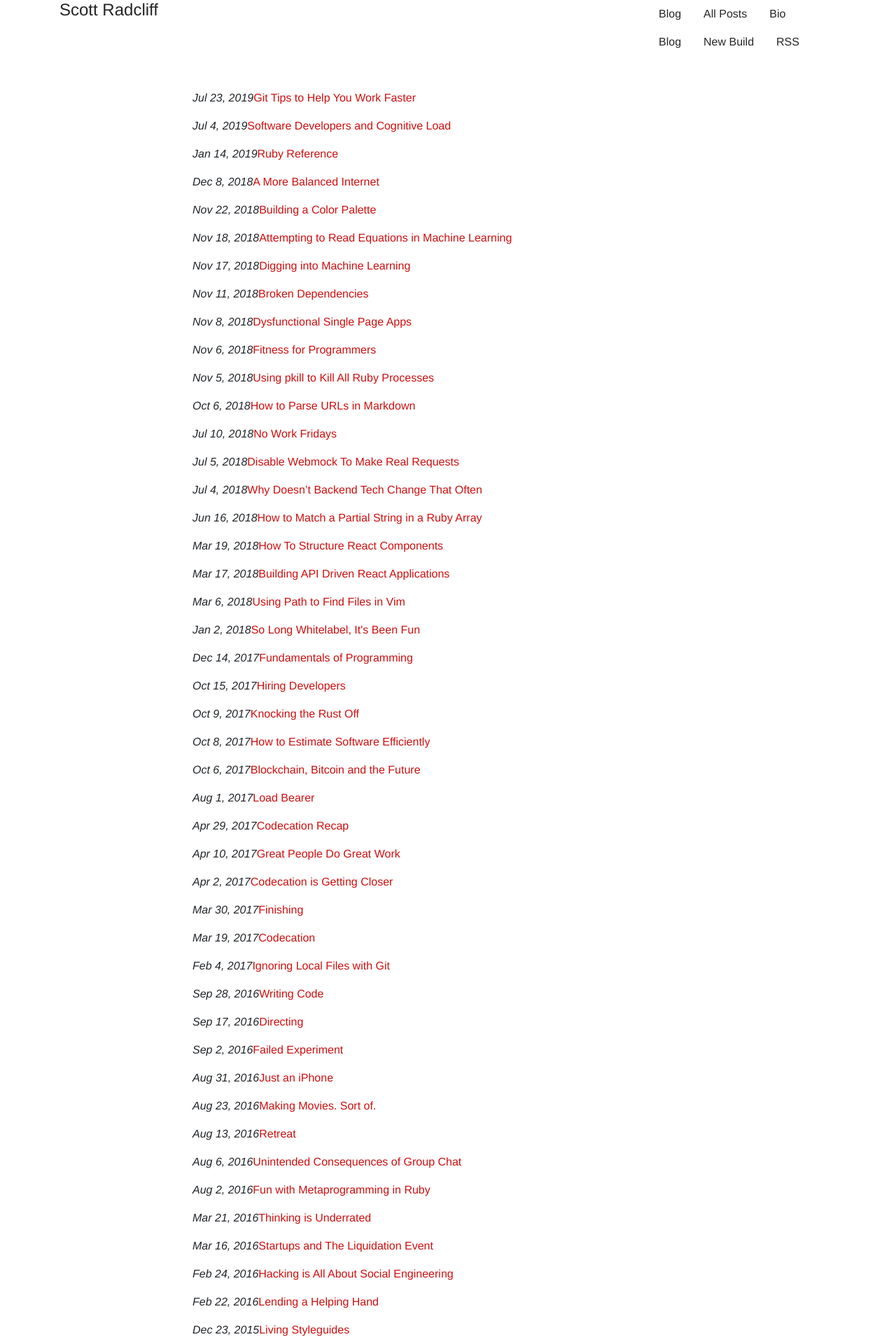
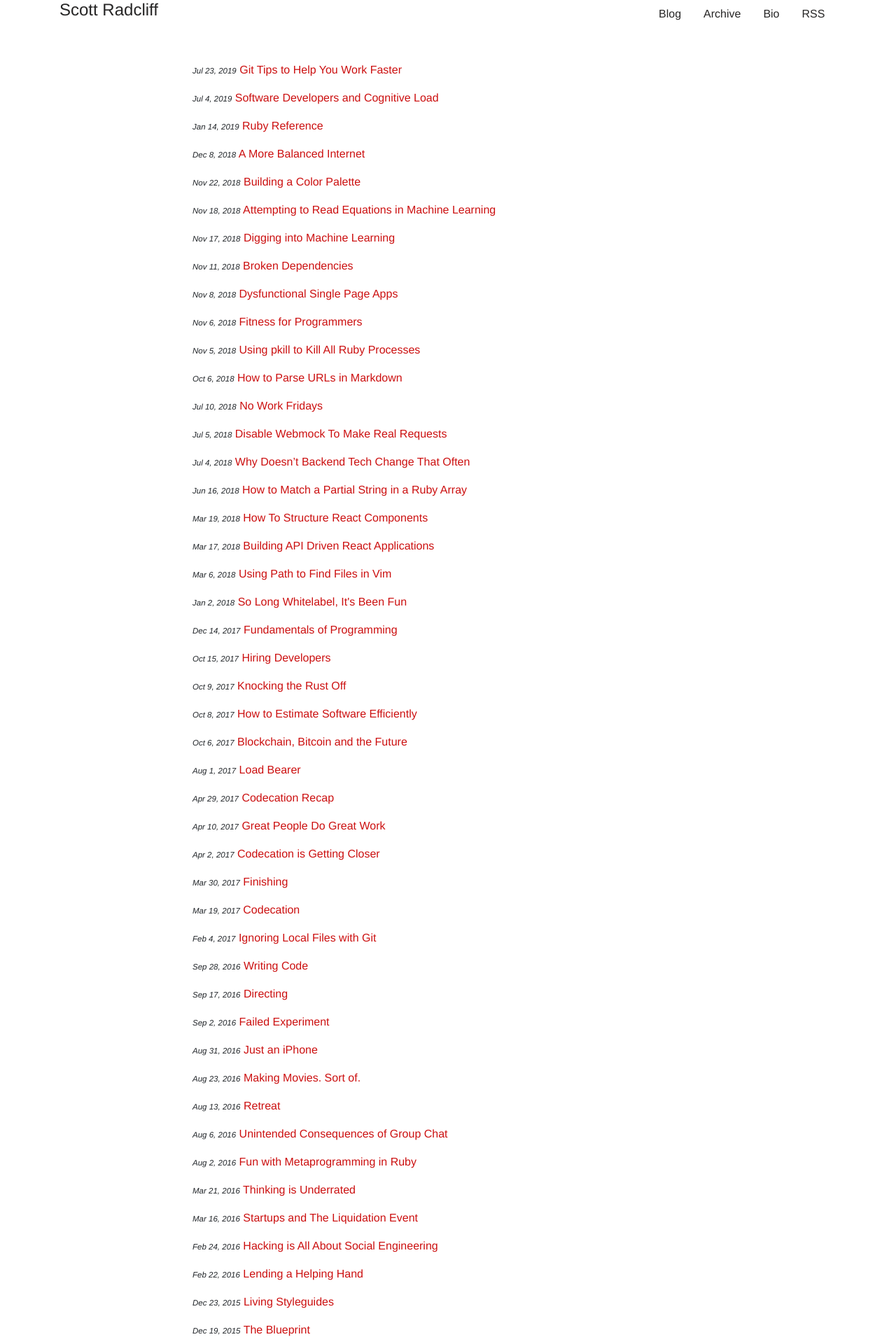
Before and after one commit to ScottRadcliff/scottradcliff.github.io, a Jekyll site: the page built from all.html, in a window 1280 px wide. Shown: the top 1920 px of the page at 70% size. Built offline with Jekyll 4.4.1, drawn with Linux system fonts in a browser that asks for light colours; comment, search, counter and statistics services are not loaded.

Commit message:
Update bio and add custom google search

```diff
--- a/_includes/header.html
+++ b/_includes/header.html
@@ -3,13 +3,11 @@
     <h4><a class="dark" href="{{ site.baseurl }}/">{{ site.title }}</a></h4>
   </div>
     <nav class="nav col-md-3">
-          <a class="nav-link dark" href="{{ site.baseurl }}/">Blog</a>
-        {% for page in site.pages %}
-          {% if page.title %}
-          <a class="nav-link dark" href="{{ page.url | prepend: site.baseurl }}">{{ page.title }}</a>
-          {% endif %}
-        {% endfor %}
-        <a class="nav-link dark" href="feed.xml">RSS</a>
+      <a class="nav-link dark" href="{{ site.baseurl }}/blog">Blog</a>
+      <a class="nav-link dark" href="{{ site.baseurl }}/blog/all">Archive</a>
+      <a class="nav-link dark" href="{{ site.baseurl }}/bio">Bio</a>
+      <a class="nav-link dark" href="{{ site.baseurl }}/feed.xml">RSS</a>
+      <script async src="https://cse.google.com/cse.js?cx=010296547889865721609:ntql2zfxu-8"></script>
+      <div class="gcse-search"></div>
     </nav>
-
 </header>
--- a/all.html
+++ b/all.html
@@ -4,10 +4,10 @@
 permalink: /blog/all
 ---
 
-<div class="row">
+<div class="row" id="all-posts">
   {% for post in site.posts %}
     <header class="col-8 offset-2">
-      <p><em>{{ post.date | date: "%b %-d, %Y" }}</em><a href="{{ post.url }}">{{ post.title }}</a></p>
+      <p><em>{{ post.date | date: "%b %-d, %Y" }}</em> <a href="{{ post.url }}">{{ post.title }}</a></p>
     </header>
   {% endfor %}
 </div>
--- a/css/main.scss
+++ b/css/main.scss
@@ -41,3 +41,10 @@
     font-size: 151%;
   }
 }
+
+// All Posts
+#all-posts {
+  em {
+    font-size: 72%;
+  }
+}
```
Also changed, not shown: bio.html (added, +23 -0 lines), bio.md (deleted, +0 -19 lines).
